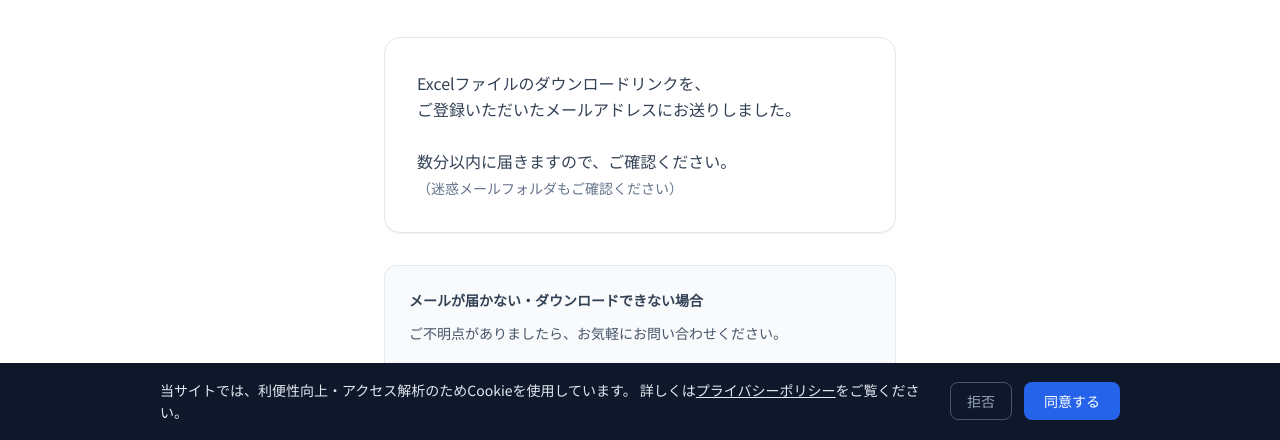
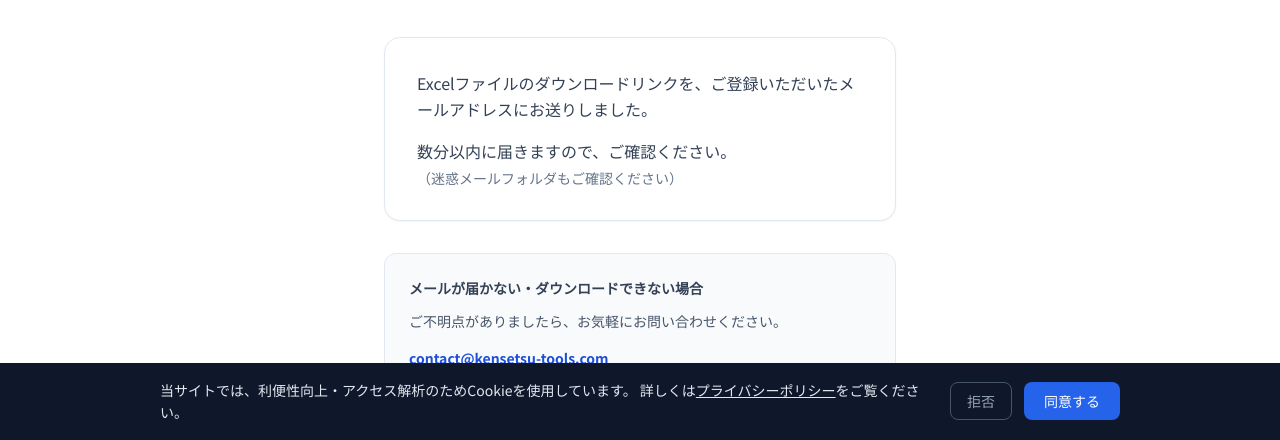
Before and after one commit to nodeyakabe/kensetsu-tools, an Astro site: page /products/koji-daicho/thanks in a window 1280 px wide. Shown: the part 360-800 px from the top of the page. Built offline with nearby package versions, Linux system fonts and the light colour scheme; Astro itself is replaced by a stand-in of ours.

Commit message:
fix: Opus再チェック指摘を修正（購入完了ページ）

```diff
--- a/src/pages/products/koji-daicho/thanks.astro
+++ b/src/pages/products/koji-daicho/thanks.astro
@@ -13,7 +13,7 @@ import BaseLayout from '@/layouts/BaseLayout.astro';
 
       <!-- ヒーロー：アイコン -->
       <div class="flex justify-center mb-8">
-        <div class="w-24 h-24 bg-accent-50 rounded-full flex items-center justify-center shadow-md">
+        <div class="w-24 h-24 bg-accent-50 rounded-full flex items-center justify-center shadow-md" role="img" aria-label="購入完了">
           <svg class="w-12 h-12 text-accent-500" fill="none" stroke="currentColor" viewBox="0 0 24 24" aria-hidden="true">
             <path stroke-linecap="round" stroke-linejoin="round" stroke-width="2" d="M5 13l4 4L19 7"/>
           </svg>
@@ -28,17 +28,18 @@ import BaseLayout from '@/layouts/BaseLayout.astro';
 
       <!-- メイン説明 -->
       <div class="bg-white border border-slate-200 rounded-2xl p-8 mb-8 text-left shadow-sm">
-        <p class="text-slate-700 text-base leading-relaxed">
-          Excelファイルのダウンロードリンクを、<br>
-          ご登録いただいたメールアドレスにお送りしました。<br><br>
-          数分以内に届きますので、ご確認ください。<br>
-          <span class="text-slate-500 text-sm">（迷惑メールフォルダもご確認ください）</span>
-        </p>
+        <div class="text-slate-700 text-base leading-relaxed space-y-4">
+          <p>Excelファイルのダウンロードリンクを、ご登録いただいたメールアドレスにお送りしました。</p>
+          <p>
+            数分以内に届きますので、ご確認ください。
+            <span class="text-slate-500 text-sm block mt-1">（迷惑メールフォルダもご確認ください）</span>
+          </p>
+        </div>
       </div>
 
       <!-- 困ったときは -->
       <div class="bg-slate-50 border border-slate-200 rounded-xl p-6 mb-10 text-left">
-        <p class="font-bold text-slate-700 mb-3 text-sm">メールが届かない・ダウンロードできない場合</p>
+        <h2 class="font-bold text-slate-700 mb-3 text-sm">メールが届かない・ダウンロードできない場合</h2>
         <p class="text-slate-600 text-sm leading-relaxed mb-3">
           ご不明点がありましたら、お気軽にお問い合わせください。
         </p>
@@ -55,7 +56,7 @@ import BaseLayout from '@/layouts/BaseLayout.astro';
       <div class="flex flex-col sm:flex-row gap-4 justify-center">
         <a
           href="/"
-          class="inline-block bg-accent-500 hover:bg-accent-600 text-white font-bold px-8 py-4 rounded-xl transition-colors shadow-md text-base"
+          class="inline-block bg-white hover:bg-slate-50 text-primary-900 font-bold px-8 py-4 rounded-xl border border-slate-200 transition-colors text-base"
         >
           トップページへ戻る
         </a>
```
